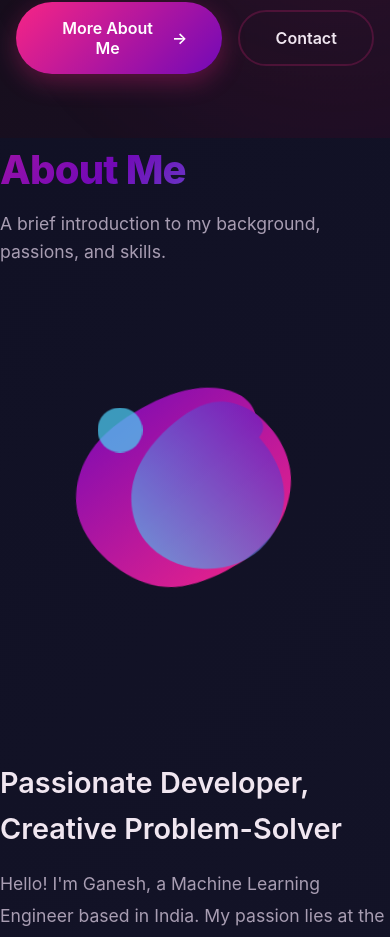
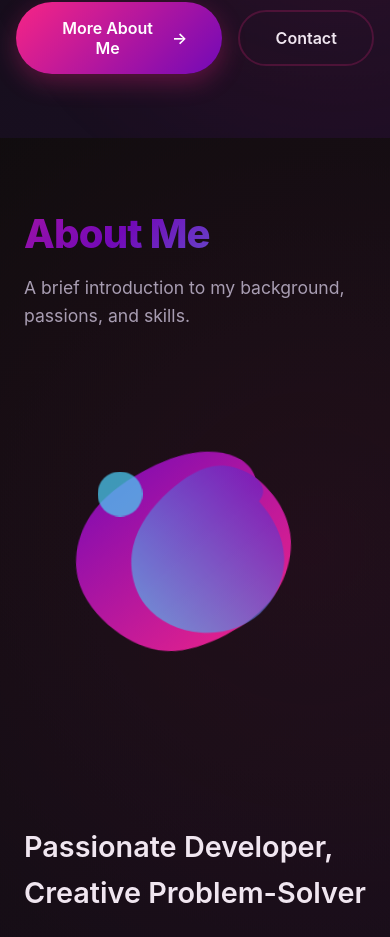
Before and after one commit to GaneshAdimalupu/Ganesh-Adimalupu, a React (Create React App) app: page / in a window 390 px wide. Shown: the part 1055-1992 px from the top of the page. Built offline with nearby package versions, Linux system fonts and the light colour scheme.

Commit message:
3.3.3 animation working

```diff
--- a/src/components/about/about.css
+++ b/src/components/about/about.css
@@ -13,31 +13,107 @@
 
 /* --- Keyframe Animations --- */
 @keyframes background-float {
-  0%, 100% { transform: translateY(0px); }
-  50% { transform: translateY(-20px); }
+
+  0%,
+  100% {
+    transform: translateY(0px);
+  }
+
+  50% {
+    transform: translateY(-20px);
+  }
 }
 
 @keyframes gradient-pan {
-  to { background-position: 200% center; }
+  to {
+    background-position: 200% center;
+  }
 }
 
 @keyframes fade-in-up {
-  from { opacity: 0; transform: translateY(40px); }
-  to { opacity: 1; transform: translateY(0); }
+  from {
+    opacity: 0;
+    transform: translateY(40px);
+  }
+
+  to {
+    opacity: 1;
+    transform: translateY(0);
+  }
 }
 
 /* --- New SVG Animations --- */
 @keyframes svg-float-1 {
-  0%, 100% { transform: translateY(0) rotate(0); }
-  50% { transform: translateY(-20px) rotate(5deg); }
+
+  0%,
+  100% {
+    transform: translateY(0) rotate(0);
   }
+
+  50% {
+    transform: translateY(-20px) rotate(5deg);
+  }
+}
+
 @keyframes svg-float-2 {
-  0%, 100% { transform: translateY(0) rotate(0); }
-  50% { transform: translateY(15px) rotate(-3deg); }
+
+  0%,
+  100% {
+    transform: translateY(0) rotate(0);
   }
+
+  50% {
+    transform: translateY(15px) rotate(-3deg);
+  }
+}
+
 @keyframes svg-pulse {
-  0%, 100% { opacity: 0.8; }
-  50% { opacity: 1; }
+
+  0%,
+  100% {
+    opacity: 0.8;
+  }
+
+  50% {
+    opacity: 1;
+  }
+}
+
+/* --- New Cinematic Transition Keyframes --- */
+@keyframes slide-in-from-left {
+  from {
+    opacity: 0;
+    transform: translateX(-80px);
+  }
+
+  to {
+    opacity: 1;
+    transform: translateX(0);
+  }
+}
+
+@keyframes slide-in-from-right {
+  from {
+    opacity: 0;
+    transform: translateX(80px);
+  }
+
+  to {
+    opacity: 1;
+    transform: translateX(0);
+  }
+}
+
+@keyframes zoom-in {
+  from {
+    opacity: 0;
+    transform: scale(0.9);
+  }
+
+  to {
+    opacity: 1;
+    transform: scale(1);
+  }
 }
 
 
@@ -53,7 +129,10 @@
 .about-section::before {
   content: '';
   position: absolute;
-  top: 0; left: 0; width: 100%; height: 100%;
+  top: 0;
+  left: 0;
+  width: 100%;
+  height: 100%;
   background:
     radial-gradient(circle at 20% 80%, rgba(114, 9, 183, 0.1) 0%, transparent 40%),
     radial-gradient(circle at 80% 20%, rgba(247, 37, 133, 0.08) 0%, transparent 40%);
@@ -71,6 +150,12 @@
 .about-header {
   text-align: center;
   margin-bottom: 4rem;
+  opacity: 0;
+  /* Initial state for animation */
+}
+
+.about-section.is-visible .about-header {
+  animation: fade-in-up 0.8s ease-out forwards;
 }
 
 .about-header h2 {
@@ -105,12 +190,16 @@
 /* --- Abstract Visual Column --- */
 .about-visual-wrapper {
   position: relative;
-  opacity: 0;
-  animation: fade-in-up 1s ease-out forwards;
   display: flex;
   align-items: center;
   justify-content: center;
   min-height: 350px;
+  opacity: 0;
+  /* Initial state for animation */
+}
+
+.about-section.is-visible .about-visual-wrapper {
+  animation: slide-in-from-right 1s ease-out 0.2s forwards;
 }
 
 .abstract-svg {
@@ -122,9 +211,11 @@
 .abstract-svg .shape-1 {
   animation: svg-float-1 10s ease-in-out infinite;
 }
+
 .abstract-svg .shape-2 {
   animation: svg-float-2 12s ease-in-out infinite -3s;
 }
+
 .abstract-svg .shape-3 {
   animation: svg-pulse 4s ease-in-out infinite;
 }
@@ -133,7 +224,11 @@
 /* --- Text & Skills Column --- */
 .about-text-content {
   opacity: 0;
-  animation: fade-in-up 1s ease-out 0.2s forwards;
+  /* Initial state for animation */
+}
+
+.about-section.is-visible .about-text-content {
+  animation: slide-in-from-left 1s ease-out 0.4s forwards;
 }
 
 .about-text-content h3 {
@@ -185,6 +280,12 @@
   gap: 2rem;
   margin-top: 6rem;
   text-align: center;
+  opacity: 0;
+  /* Initial state for animation */
+}
+
+.about-section.is-visible .stats-grid {
+  animation: zoom-in 1s ease-out 0.6s forwards;
 }
 
 .stat-item {
@@ -193,8 +294,7 @@
   border-radius: 12px;
   border: 1px solid transparent;
   transition: all 0.3s ease;
-  opacity: 0;
-  animation: fade-in-up 1s ease-out forwards;
+  /* Note: The fade-in-up from the original file is now handled by the .stats-grid parent */
 }
 
 .stat-item:hover {
@@ -225,13 +325,17 @@
     gap: 3rem;
     text-align: center;
   }
+
   .about-visual-wrapper {
-    order: -1; /* Move visual to top on mobile */
+    order: -1;
+    /* Move visual to top on mobile */
     margin: 0 auto 2rem auto;
   }
+
   .about-text-content {
     text-align: center;
   }
+
   .skills-list {
     justify-content: center;
   }
@@ -241,9 +345,12 @@
   .about-section {
     padding: 4rem 1.5rem;
   }
-  .about-header, .about-text-content {
+
+  .about-header,
+  .about-text-content {
     text-align: left;
   }
+
   .skills-list {
     justify-content: flex-start;
   }
@@ -251,8 +358,25 @@
 
 /* --- Accessibility --- */
 @media (prefers-reduced-motion: reduce) {
-  .about-section::before, .about-visual-wrapper, .about-text-content, .stat-item, .skill-item, .abstract-svg .shape-1, .abstract-svg .shape-2, .abstract-svg .shape-3 {
+
+  .about-section::before,
+  .about-visual-wrapper,
+  .about-text-content,
+  .stat-item,
+  .skill-item,
+  .abstract-svg .shape-1,
+  .abstract-svg .shape-2,
+  .abstract-svg .shape-3 {
     animation: none !important;
     transition: none !important;
   }
+
+  /* Ensure content is visible if animations are disabled */
+  .about-header,
+  .about-visual-wrapper,
+  .about-text-content,
+  .stats-grid,
+  .stat-item {
+    opacity: 1;
   }
+}
--- a/src/components/about/about.js
+++ b/src/components/about/about.js
@@ -1,100 +1,115 @@
+// about.js
 import React, { useState, useEffect, useRef } from 'react';
 import './about.css';
 
-// --- Custom Hooks ---
-
-// Hook to track element visibility for animations
-const useIntersectionObserver = (options) => {
-    const [entry, setEntry] = useState(null);
-    const [node, setNode] = useState(null);
-    const observer = useRef(null);
+// --- Custom Hook for observing visibility ---
+// This hook encapsulates the Intersection Observer logic.
+const useElementOnScreen = (options) => {
+  const containerRef = useRef(null);
+  const [isVisible, setIsVisible] = useState(false);
 
   useEffect(() => {
-        if (observer.current) observer.current.disconnect();
-        observer.current = new window.IntersectionObserver(([entry]) => {
+    const observer = new IntersectionObserver(([entry]) => {
+      // If the element is intersecting (visible), update the state.
       if (entry.isIntersecting) {
-                setEntry(entry);
-                // Optional: unobserve after first intersection to prevent re-triggering
-                // observer.current.unobserve(entry.target);
+        setIsVisible(true);
+        // We can unobserve after it's visible to prevent re-triggering.
+        observer.unobserve(entry.target);
       }
     }, options);
-        if (node) observer.current.observe(node);
-        return () => observer.current.disconnect();
-    }, [node, options]);
 
-    return [setNode, !!entry]; // Return node setter and a boolean for visibility
+    const currentRef = containerRef.current;
+    if (currentRef) {
+      observer.observe(currentRef);
+    }
+
+    return () => {
+      if (currentRef) {
+        observer.unobserve(currentRef);
+      }
+    };
+  }, [containerRef, options]);
+
+  return [containerRef, isVisible];
 };
 
-// Hook for animated number counter
-const useAnimatedCounter = (target, isVisible, duration = 2000) => {
-    const [count, setCount] = useState(0);
-
-    useEffect(() => {
-        if (isVisible) {
-            let start = 0;
-            const end = target;
-            if (start === end) return;
-
-            let startTime = null;
-            const step = (timestamp) => {
-                if (!startTime) startTime = timestamp;
-                const progress = Math.min((timestamp - startTime) / duration, 1);
-                const currentCount = Math.floor(progress * (end - start) + start);
-                setCount(currentCount);
-                if (progress < 1) {
-                    requestAnimationFrame(step);
-                }
-            };
-            requestAnimationFrame(step);
-        }
-    }, [target, isVisible, duration]);
-
-    return count;
-};
-
-// --- Data ---
+// --- Data (assuming it's here for simplicity) ---
 const skills = [
-    'React', 'JavaScript (ES6+)', 'Node.js', 'Python', 'TensorFlow', 'PyTorch',
-    'SQL & NoSQL', 'Docker', 'AWS', 'CI/CD', 'HTML5 & CSS3', 'REST APIs'
+  'React',
+  'JavaScript (ES6+)',
+  'Node.js',
+  'Python',
+  'TensorFlow',
+  'PyTorch',
+  'SQL & NoSQL',
+  'Docker',
+  'AWS',
+  'CI/CD',
+  'HTML5 & CSS3',
+  'REST APIs',
 ];
-
 const statsData = [
   { target: 3, label: 'Years Experience' },
   { target: 8, label: 'Major Projects' },
-    { target: 32, label: 'Certifications' }
+  { target: 32, label: 'Certifications' },
 ];
 
 // --- Child Components ---
-
-const StatItem = ({ target, label, isVisible, delay }) => {
-    const count = useAnimatedCounter(target, isVisible);
+// (Your StatItem and AbstractVisual components can remain as they were)
+const StatItem = ({ target, label }) => {
+  // This counter can be simplified or enhanced to start on visibility
   return (
-        <div className="stat-item" style={{ animationDelay: `${delay}s` }}>
-            <h3>{count}+</h3>
+    <div className="stat-item">
+      <h3>{target}+</h3>
       <p>{label}</p>
     </div>
   );
 };
 
-// --- New Abstract Visual Component ---
 const AbstractVisual = () => (
   <div className="about-visual-wrapper">
-        <svg viewBox="0 0 200 200" className="abstract-svg" xmlns="http://www.w3.org/2000/svg">
+    <svg
+      viewBox="0 0 200 200"
+      className="abstract-svg"
+      xmlns="http://www.w3.org/2000/svg"
+    >
+      {/* SVG content from your original file */}
       <defs>
-                <linearGradient id="grad-purple-magenta" x1="0%" y1="0%" x2="100%" y2="100%">
-                    <stop offset="0%" style={{stopColor: 'var(--glow-purple)'}} />
-                    <stop offset="100%" style={{stopColor: 'var(--glow-magenta)'}} />
+        <linearGradient
+          id="grad-purple-magenta"
+          x1="0%"
+          y1="0%"
+          x2="100%"
+          y2="100%"
+        >
+          <stop offset="0%" style={{ stopColor: 'var(--glow-purple)' }} />
+          <stop offset="100%" style={{ stopColor: 'var(--glow-magenta)' }} />
         </linearGradient>
-                 <linearGradient id="grad-cyan-purple" x1="0%" y1="100%" x2="100%" y2="0%">
-                    <stop offset="0%" style={{stopColor: 'var(--glow-cyan)'}} />
-                    <stop offset="100%" style={{stopColor: 'var(--glow-purple)'}} />
+        <linearGradient
+          id="grad-cyan-purple"
+          x1="0%"
+          y1="100%"
+          x2="100%"
+          y2="0%"
+        >
+          <stop offset="0%" style={{ stopColor: 'var(--glow-cyan)' }} />
+          <stop offset="100%" style={{ stopColor: 'var(--glow-purple)' }} />
         </linearGradient>
       </defs>
       <g className="shape-1">
-                <path fill="url(#grad-purple-magenta)" d="M48.2,-61.6C62.2,-52.3,73.1,-37.9,76.5,-22.1C80,-6.3,76,11,67.8,24.6C59.6,38.2,47.2,48.1,33.8,56.1C20.4,64.1,6,70.2,-8.1,70.8C-22.1,71.4,-35.9,66.5,-48.8,57.7C-61.7,48.9,-73.7,36.2,-78.3,21.1C-82.9,6,-80.1,-11.4,-71.9,-25.7C-63.7,-40,-50.1,-51.2,-36.2,-60.1C-22.3,-69,-8.1,-75.7,6.4,-77.9C20.9,-80.1,41.8,-77.8,48.2,-61.6Z" transform="translate(100 100) scale(0.9)" />
+        <path
+          fill="url(#grad-purple-magenta)"
+          d="M48.2,-61.6C62.2,-52.3,73.1,-37.9,76.5,-22.1C80,-6.3,76,11,67.8,24.6C59.6,38.2,47.2,48.1,33.8,56.1C20.4,64.1,6,70.2,-8.1,70.8C-22.1,71.4,-35.9,66.5,-48.8,57.7C-61.7,48.9,-73.7,36.2,-78.3,21.1C-82.9,6,-80.1,-11.4,-71.9,-25.7C-63.7,-40,-50.1,-51.2,-36.2,-60.1C-22.3,-69,-8.1,-75.7,6.4,-77.9C20.9,-80.1,41.8,-77.8,48.2,-61.6Z"
+          transform="translate(100 100) scale(0.9)"
+        />
       </g>
       <g className="shape-2">
-                 <path fill="url(#grad-cyan-purple)" opacity="0.7" d="M39.9,-46.6C51.3,-33.4,59.9,-16.7,60.2,0.5C60.5,17.7,52.5,35.4,39.4,46.9C26.3,58.4,8.1,63.7,-9.8,62.2C-27.7,60.7,-45.3,52.4,-55.8,38.8C-66.3,25.2,-69.7,6.3,-65.5,-10.8C-61.3,-27.9,-49.5,-43.2,-35.3,-55.8C-21.1,-68.4,-4.5,-78.3,11.1,-76.7C26.7,-75.1,53.3,-62.1,39.9,-46.6Z" transform="translate(110 90) scale(0.8)" />
+        <path
+          fill="url(#grad-cyan-purple)"
+          opacity="0.7"
+          d="M39.9,-46.6C51.3,-33.4,59.9,-16.7,60.2,0.5C60.5,17.7,52.5,35.4,39.4,46.9C26.3,58.4,8.1,63.7,-9.8,62.2C-27.7,60.7,-45.3,52.4,-55.8,38.8C-66.3,25.2,-69.7,6.3,-65.5,-10.8C-61.3,-27.9,-49.5,-43.2,-35.3,-55.8C-21.1,-68.4,-4.5,-78.3,11.1,-76.7C26.7,-75.1,53.3,-62.1,39.9,-46.6Z"
+          transform="translate(110 90) scale(0.8)"
+        />
       </g>
       <g className="shape-3">
         <circle cx="50" cy="50" r="15" fill="var(--glow-cyan)" opacity="0.8" />
@@ -104,12 +119,23 @@
 );
 
 // --- Main About Component ---
-
 const About = () => {
-    const [sectionRef, isSectionVisible] = useIntersectionObserver({ threshold: 0.1 });
+  // Use our custom hook to get a ref and the visibility state.
+  // Trigger animation when section is 20% visible.
+  const [containerRef, isVisible] = useElementOnScreen({
+    root: null,
+    rootMargin: '0px',
+    threshold: 0.2,
+  });
 
   return (
-        <section id="about" ref={sectionRef}>
+    // 1. Attach the ref to the main section element.
+    // 2. Dynamically add the 'is-visible' class when the state is true.
+    <section
+      id="about"
+      className={`about-section ${isVisible ? 'is-visible' : ''}`}
+      ref={containerRef}
+    >
       <div className="about-container">
         <div className="about-header">
           <h2>About Me</h2>
@@ -117,35 +143,35 @@
         </div>
 
         <div className="about-main-grid">
-                    {isSectionVisible && (
-                        <>
           <AbstractVisual />
           <div className="about-text-content">
             <h3>Passionate Developer, Creative Problem-Solver</h3>
             <p>
-                                    Hello! I'm Ganesh, a Machine Learning Engineer based in India. My passion lies at the intersection of intelligent systems and clean, user-centric design. I thrive on building applications that are not only powerful under the hood but also intuitive and beautiful to use.
+              Hello! I'm Ganesh, a Machine Learning Engineer based in India. My
+              passion lies at the intersection of intelligent systems and clean,
+              user-centric design.
             </p>
             <p>
-                                    From developing complex algorithms to architecting scalable backend systems, I'm driven by a constant desire to learn and push the boundaries of what's possible with technology.
+              From developing complex algorithms to architecting scalable
+              backend systems, I'm driven by a constant desire to learn and push
+              the boundaries of what's possible with technology.
             </p>
             <ul className="skills-list">
               {skills.map((skill) => (
-                                        <li key={skill} className="skill-item">{skill}</li>
+                <li key={skill} className="skill-item">
+                  {skill}
+                </li>
               ))}
             </ul>
           </div>
-                        </>
-                    )}
         </div>
 
         <div className="stats-grid">
-                    {statsData.map((stat, index) => (
+          {statsData.map((stat) => (
             <StatItem
               key={stat.label}
               target={stat.target}
               label={stat.label}
-                            isVisible={isSectionVisible}
-                            delay={0.4 + index * 0.2}
             />
           ))}
         </div>
--- a/src/components/header/header.js
+++ b/src/components/header/header.js
@@ -3,60 +3,37 @@
 
 // --- Custom Hooks ---
 
-// Hook to detect scroll position
 const useScroll = (threshold = 10) => {
   const [isScrolled, setIsScrolled] = useState(false);
-
   useEffect(() => {
-        const handleScroll = () => {
-            setIsScrolled(window.scrollY > threshold);
-        };
+    const handleScroll = () => setIsScrolled(window.scrollY > threshold);
     window.addEventListener('scroll', handleScroll, { passive: true });
-        handleScroll(); // Initial check
     return () => window.removeEventListener('scroll', handleScroll);
   }, [threshold]);
-
   return isScrolled;
 };
 
-// Hook to track the active section in the viewport
 const useScrollSpy = (sectionIds, options) => {
   const [activeSection, setActiveSection] = useState(null);
-    const observer = useRef(null);
-
   useEffect(() => {
-        if (observer.current) observer.current.disconnect();
-
-        observer.current = new IntersectionObserver((entries) => {
-            entries.forEach(entry => {
-                if (entry.isIntersecting) {
-                    setActiveSection(entry.target.id);
-                }
+    const observer = new IntersectionObserver((entries) => {
+      entries.forEach((entry) => {
+        if (entry.isIntersecting) setActiveSection(entry.target.id);
       });
     }, options);
-
-        sectionIds.forEach(id => {
+    sectionIds.forEach((id) => {
       const element = document.getElementById(id);
-            if (element) observer.current.observe(element);
+      if (element) observer.observe(element);
     });
-
-        return () => {
-            if (observer.current) {
-                observer.current.disconnect();
-            }
-        };
+    return () => observer.disconnect();
   }, [sectionIds, options]);
-
   return activeSection;
 };
 
-// Hook to handle clicks outside a referenced element
 const useOnClickOutside = (ref, handler) => {
   useEffect(() => {
     const listener = (event) => {
-            if (!ref.current || ref.current.contains(event.target)) {
-                return;
-            }
+      if (!ref.current || ref.current.contains(event.target)) return;
       handler(event);
     };
     document.addEventListener('mousedown', listener);
@@ -73,11 +50,17 @@
 const Header = () => {
   const [isMenuOpen, setIsMenuOpen] = useState(false);
   const isScrolled = useScroll(50);
-
-    // Added missing nav items
-    const navItems = ['home', 'about', 'projects', 'certifications', 'schedule', 'contact'];
-    const activeSection = useScrollSpy(navItems, { rootMargin: '-30% 0px -70% 0px' });
-
+  const navItems = [
+    'home',
+    'about',
+    'projects',
+    'certifications',
+    'schedule',
+    'contact',
+  ];
+  const activeSection = useScrollSpy(navItems, {
+    rootMargin: '-30% 0px -70% 0px',
+  });
   const headerRef = useRef();
   useOnClickOutside(headerRef, () => setIsMenuOpen(false));
 
@@ -89,14 +72,14 @@
     }
   };
 
-    // Prevent body scroll when mobile menu is open - only for fullscreen menus
-    // Not needed for dropdown, so this is removed.
-
   return (
     <header className={`header ${isScrolled ? 'scrolled' : ''}`}>
       <nav className="nav-container" ref={headerRef}>
-                {/* Updated logo text */}
-                <a href="#home" className="logo" onClick={() => scrollToSection('home')}>
+        <a
+          href="#home"
+          className="logo"
+          onClick={() => scrollToSection('home')}
+        >
           Ganesh <span>Adimalupu</span>
         </a>
 
@@ -122,6 +105,17 @@
               </button>
             </li>
           ))}
+
+          {/* --- ADDED RESUME BUTTON HERE --- */}
+          <li>
+            <a
+              href="/Ganesh-Adimalupu-Resume.pdf"
+              className="resume-btn"
+              download="Ganesh Adimalupu - Resume.pdf"
+            >
+              Resume
+            </a>
+          </li>
         </ul>
       </nav>
     </header>
--- a/src/components/hero/hero.css
+++ b/src/components/hero/hero.css
@@ -1,5 +1,6 @@
+/* hero.css */
 :root {
-  /* New Purple & Black Theme */
+  /* Your theme variables */
   --bg-black: #0D0D0D;
   --bg-dark-purple: #1a0f23;
   --glow-magenta: #F72585;
@@ -13,38 +14,128 @@
 
 /* --- Keyframe Animations --- */
 @keyframes background-pulse {
-  0%, 100% { opacity: 1; transform: scale(1); }
-  50% { opacity: 0.7; transform: scale(1.05); }
+
+  0%,
+  100% {
+    opacity: 1;
+    transform: scale(1);
+  }
+
+  50% {
+    opacity: 0.7;
+    transform: scale(1.05);
+  }
 }
 
 @keyframes float {
-  0%, 100% { transform: translateY(0px); }
-  50% { transform: translateY(-20px); }
+
+  0%,
+  100% {
+    transform: translateY(0px);
+  }
+
+  50% {
+    transform: translateY(-20px);
+  }
 }
 
 @keyframes gradient-pan {
-  to { background-position: 200% center; }
+  to {
+    background-position: 200% center;
+  }
 }
 
 @keyframes slide-in-left {
-  from { opacity: 0; transform: translateX(-50px); }
-  to { opacity: 1; transform: translateX(0); }
+  from {
+    opacity: 0;
+    transform: translateX(-50px);
+  }
+
+  to {
+    opacity: 1;
+    transform: translateX(0);
+  }
 }
 
 @keyframes slide-in-right {
-  from { opacity: 0; transform: translateX(50px); }
-  to { opacity: 1; transform: translateX(0); }
+  from {
+    opacity: 0;
+    transform: translateX(50px);
+  }
+
+  to {
+    opacity: 1;
+    transform: translateX(0);
+  }
 }
 
 @keyframes fade-in-up {
-  from { opacity: 0; transform: translateY(30px); }
-  to { opacity: 1; transform: translateY(0); }
+  from {
+    opacity: 0;
+    transform: translateY(30px);
+  }
+
+  to {
+    opacity: 1;
+    transform: translateY(0);
+  }
 }
 
 @keyframes blink {
-  50% { opacity: 0; }
+  50% {
+    opacity: 0;
+  }
 }
 
+@keyframes wave {
+
+  0%,
+  100% {
+    transform: rotate(0deg);
+  }
+
+  10%,
+  30% {
+    transform: rotate(14deg);
+  }
+
+  20% {
+    transform: rotate(-8deg);
+  }
+
+  40% {
+    transform: rotate(10deg);
+  }
+
+  50% {
+    transform: rotate(0deg);
+  }
+}
+
+/* --- NEW EXIT ANIMATIONS --- */
+@keyframes slide-out-to-left {
+  from {
+    opacity: 1;
+    transform: translateX(0);
+  }
+
+  to {
+    opacity: 0;
+    transform: translateX(-100px);
+  }
+}
+
+@keyframes slide-out-to-right {
+  from {
+    opacity: 1;
+    transform: translateX(0);
+  }
+
+  to {
+    opacity: 0;
+    transform: translateX(100px);
+  }
+}
 
 /* --- Base Hero Section --- */
 .hero {
@@ -57,10 +148,23 @@
   overflow: hidden;
 }
 
+/* --- APPLY EXIT ANIMATIONS --- */
+.hero.is-exiting .hero-content {
+  animation: slide-out-to-left 0.7s ease-out forwards;
+}
+
+.hero.is-exiting .hero-visual {
+  animation: slide-out-to-right 0.7s ease-out forwards;
+}
+
+
 .hero::before {
   content: '';
   position: absolute;
-  top: 0; left: 0; width: 100%; height: 100%;
+  top: 0;
+  left: 0;
+  width: 100%;
+  height: 100%;
   background:
     radial-gradient(circle at 15% 25%, rgba(114, 9, 183, 0.15) 0%, transparent 40%),
     radial-gradient(circle at 85% 75%, rgba(247, 37, 133, 0.12) 0%, transparent 40%);
@@ -85,6 +189,8 @@
   animation: slide-in-left 1s ease-out 0.2s forwards;
 }
 
+/* ... (rest of your hero.css file remains the same) ... */
+
 .greeting-badge {
   display: inline-flex;
   align-items: center;
@@ -102,21 +208,13 @@
 
 .greeting-badge:hover {
   transform: translateY(-3px);
-  box-shadow: 0 10px 20px rgba(0,0,0,0.2);
+  box-shadow: 0 10px 20px rgba(0, 0, 0, 0.2);
 }
 
 .wave {
   font-size: 1.2rem;
   animation: wave 2.5s infinite;
   transform-origin: 70% 70%;
-}
-
-@keyframes wave {
-  0%, 100% { transform: rotate(0deg); }
-  10%, 30% { transform: rotate(14deg); }
-  20% { transform: rotate(-8deg); }
-  40% { transform: rotate(10deg); }
-  50% { transform: rotate(0deg); }
 }
 
 .hero-title {
@@ -143,7 +241,8 @@
   font-weight: 500;
   color: var(--glow-cyan);
   margin-top: 1rem;
-  min-height: 2.2rem; /* Prevent layout shift during typing */
+  min-height: 2.2rem;
+  /* Prevent layout shift during typing */
 }
 
 .cursor {
@@ -206,7 +305,6 @@
   border-color: var(--border-hover-color);
 }
 
-/* --- Hero Visual (Right) --- */
 .hero-visual {
   position: relative;
   opacity: 0;
@@ -240,7 +338,10 @@
 
 .bg-blobs {
   position: absolute;
-  top: 0; left: 0; width: 100%; height: 100%;
+  top: 0;
+  left: 0;
+  width: 100%;
+  height: 100%;
   z-index: 1;
 }
 
@@ -252,24 +353,30 @@
 }
 
 .blob-1 {
-  width: 250px; height: 250px;
-  background: rgba(114, 9, 183, 0.4); /* Purple */
-  top: -20%; left: -20%;
+  width: 250px;
+  height: 250px;
+  background: rgba(114, 9, 183, 0.4);
+  /* Purple */
+  top: -20%;
+  left: -20%;
   animation-delay: 0s;
 }
 
 .blob-2 {
-  width: 200px; height: 200px;
-  background: rgba(247, 37, 133, 0.4); /* Magenta */
-  bottom: -10%; right: -20%;
+  width: 200px;
+  height: 200px;
+  background: rgba(247, 37, 133, 0.4);
+  /* Magenta */
+  bottom: -10%;
+  right: -20%;
   animation-delay: -5s;
 }
 
-/* --- Responsive Design --- */
 @media (max-width: 992px) {
   .hero-container {
     gap: 3rem;
   }
+
   .hero-title {
     font-size: clamp(2.5rem, 8vw, 3.5rem);
   }
@@ -280,29 +387,39 @@
     min-height: auto;
     padding: 8rem 1rem 4rem 1rem;
   }
+
   .hero-container {
     grid-template-columns: 1fr;
     gap: 4rem;
     text-align: center;
   }
+
   .hero-content {
     order: 2;
   }
+
   .hero-visual {
     order: 1;
   }
+
   .hero-description {
     margin-left: auto;
     margin-right: auto;
   }
+
   .hero-buttons {
     justify-content: center;
   }
 }
 
-/* --- Accessibility --- */
 @media (prefers-reduced-motion: reduce) {
-  .hero-content, .hero-visual, .blob, .wave, .hero-image, .cta-btn {
+
+  .hero-content,
+  .hero-visual,
+  .blob,
+  .wave,
+  .hero-image,
+  .cta-btn {
     animation: none !important;
     transition: none !important;
   }
```
Also changed, not shown: src/components/header/header.css (+67 -0 lines). Lines whose indentation alone changed are shown as unchanged.
